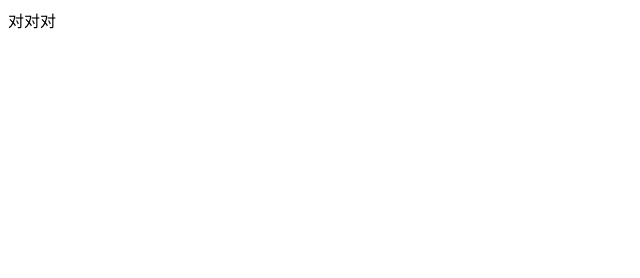
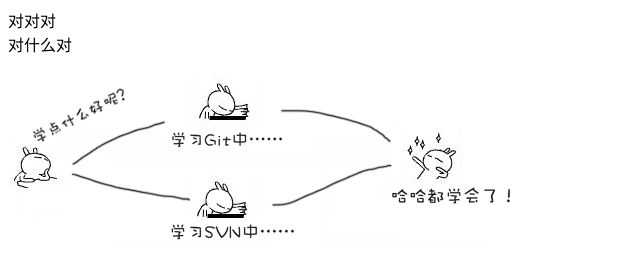
Before and after one commit to MJH24/Study, a plain HTML site: page index.html in a window 1280 px wide. Shown: the whole page, without its empty margins (0-640 px from the left). Drawn offline with Linux system fonts and the light colour scheme.

Commit message:
来了一张学习图

```diff
--- a/index.html
+++ b/index.html
@@ -8,5 +8,8 @@
 </head>
 <body>
     <span>对对对</span>
+    <div>对什么对</div>
+    <br>
+    <img src="./images/fenzhi.png" alt="">
 </body>
 </html>
```
Also changed, not shown: images/fenzhi.png (added).
